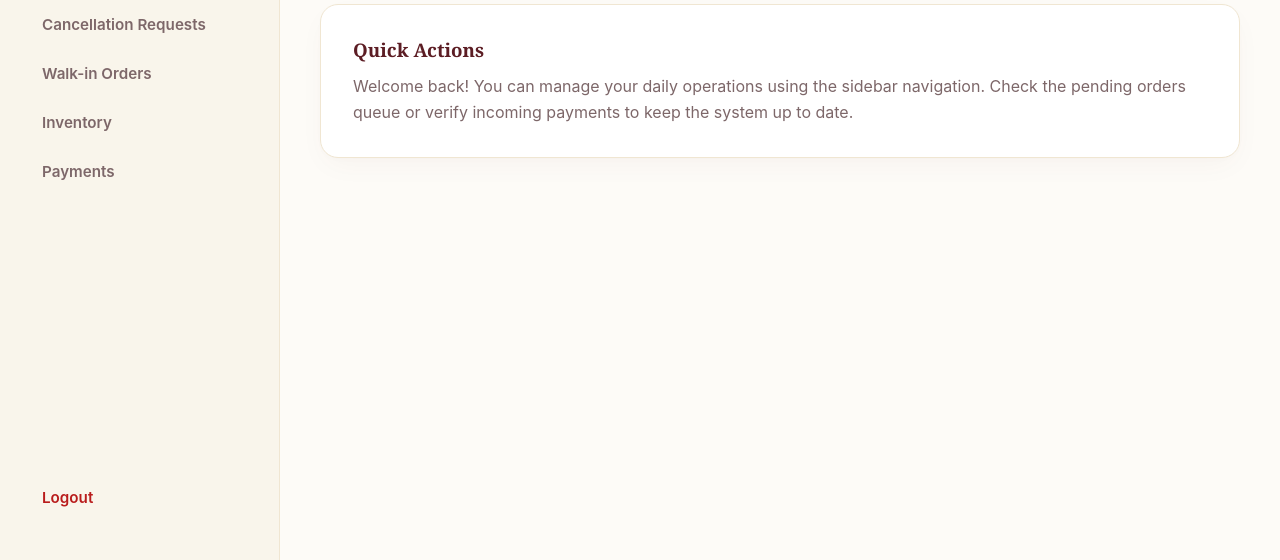
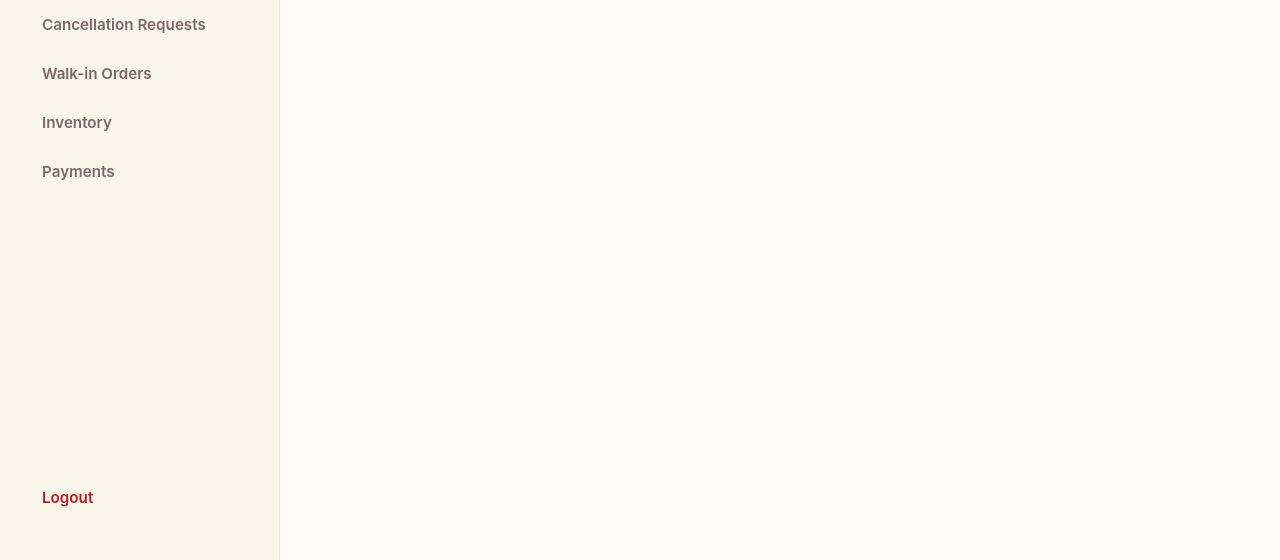
Before and after one commit to janinebatle7/Claras-Best-kakanin-system, a website: page public/staff/staff.html in a window 1280 px wide. Shown: the part 240-800 px from the top of the page. Drawn offline with Linux system fonts and the light colour scheme; no server answers.

Commit message:
Remove 'Quick Actions' card from staff.html
Removed the 'Quick Actions' card and its content from the staff page.

```diff
--- a/public/staff/staff.html
+++ b/public/staff/staff.html
@@ -39,11 +39,6 @@
                 <span class="stat-label">Pending Orders</span>
                 <span class="stat-value" id="pending-orders">0</span>
             </div>
-        </div>
-
-        <div class="card">
-            <h3 style="font-family: 'Georgia', serif; color: var(--accent); margin-bottom: 12px;">Quick Actions</h3>
-            <p style="color: var(--text-muted); line-height: 1.6;">Welcome back! You can manage your daily operations using the sidebar navigation. Check the pending orders queue or verify incoming payments to keep the system up to date.</p>
         </div>
     </main>
 
```
